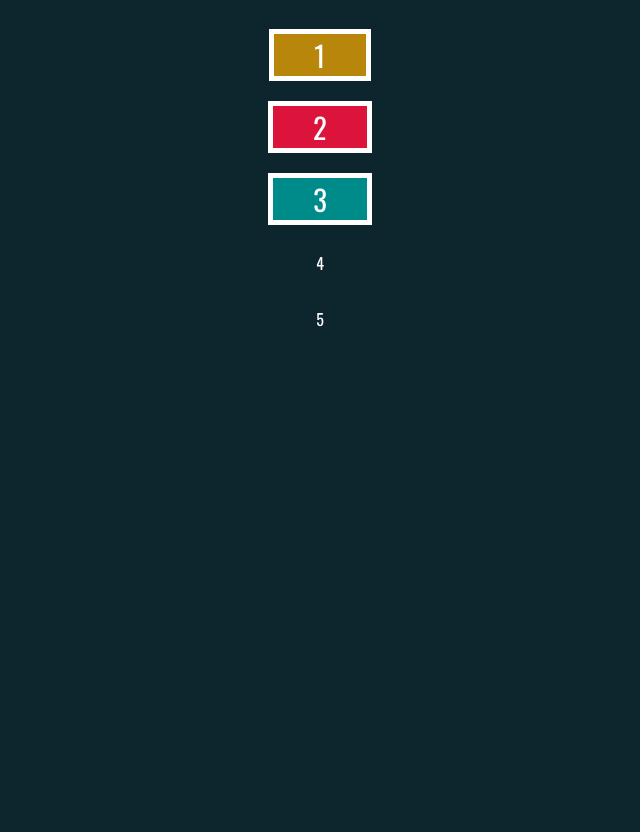
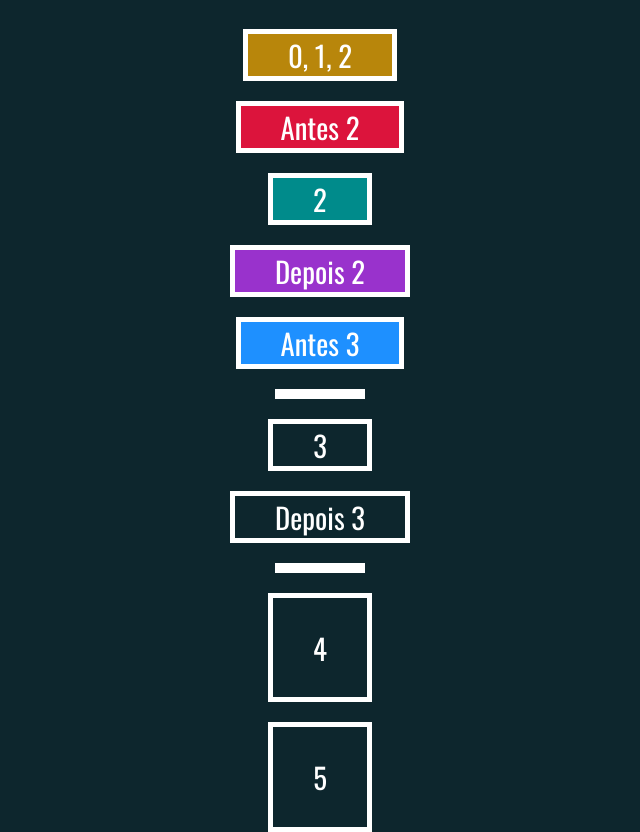
Before and after one commit to brunolbahiense/cursoCod3r, a plain HTML site: page 10.jquery/modificandoHTML2.html in a window 1280 px wide. Shown: the part 71-903 px from the top of the page, without its empty margins (320-960 px from the left). Before the commit the page ends 800 px from the top, so only its background shows below. Drawn offline with Linux system fonts and the light colour scheme.

Commit message:
modificando html 2

```diff
--- a/10.jquery/modificandoHTML2.html
+++ b/10.jquery/modificandoHTML2.html
@@ -17,6 +17,19 @@
     <p class='numero'>5</p>
 
     <script>
-        // ...
+        $('#div1').append(', 2')
+        $('#div1').prepend('0, ')
+
+        $('#div2').before('<p>Antes 2</p>')
+        $('#div2').after('<p>Depois 2</p>')
+
+        $('<p>Antes 3<p/>').insertBefore('#div3')
+        $('<p>Depois 3<p/>').insertAfter('#div3')
+
+        $('p.numero').wrap('<div>')
+
+        $('body > p').replaceWith(function(){
+            return $('<div>').html($(this).html())
+        })
     </script>
 </body>
```
